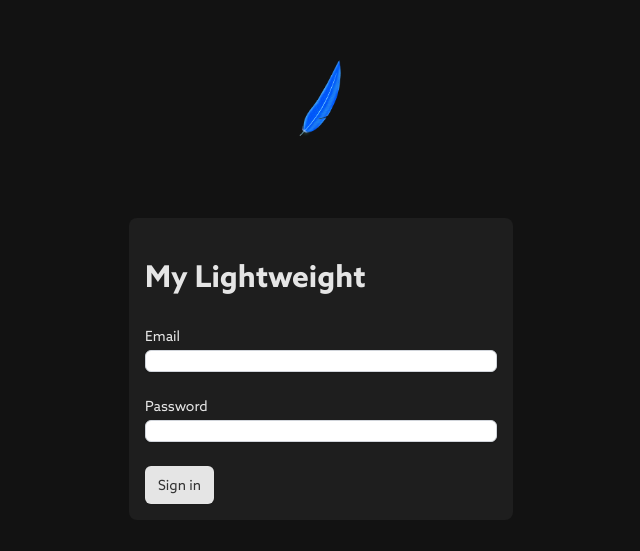
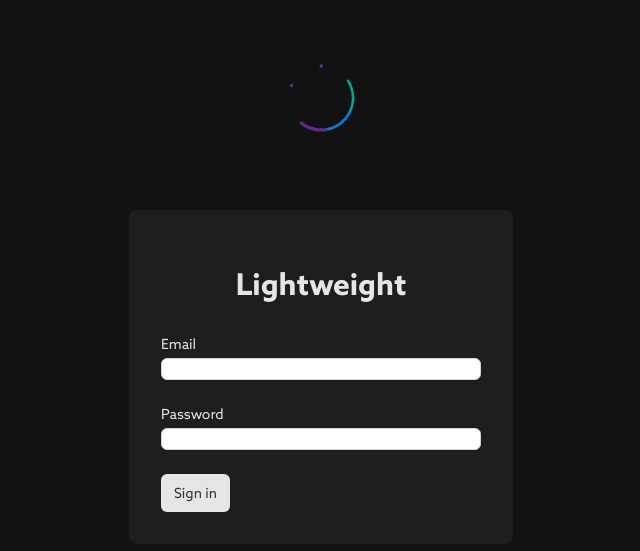
Before and after one commit to JeremyvanCampen/lightweight, a Vue app in the folder lightweight/: page /login in a window 1280 px wide. Shown: the part 111-662 px from the top of the page, without its empty margins (319-959 px from the left). Built offline with nearby package versions, Linux system fonts and the light colour scheme; no server answers.

Commit message:
Added in gif on log-in page

```diff
--- a/lightweight/src/views/Login.vue
+++ b/lightweight/src/views/Login.vue
@@ -6,16 +6,16 @@
       <div
         class="flex justify-center"
       >
-        <img
-          class="w-auto h-12 lg:h-20"
-          src="../assets/images/Lightweight.png"
-          alt="Lightweight"
-        />
+         <img
+                          src="../assets/images/login.gif"
+                          alt="Logboek Genereren..."
+                          class="w-32"
+                        />
       </div>
-      <div class="w-full max-w-sm mx-auto mt-12 lg:w-96 lg:mt-20 bg-primary-dark rounded-lg p-4">
+      <div class="w-full max-w-sm mx-auto mt-12 lg:w-96  bg-primary-dark rounded-lg p-8">
         <div>
-          <h2 class="mt-6 text-3xl font-extrabold text-primary">
-            My Lightweight
+          <h2 class="mt-6 text-3xl text-center font-extrabold text-primary">
+            Lightweight
           </h2>
         </div>
 
```
Also changed, not shown: lightweight/src/assets/images/login.gif (added).
